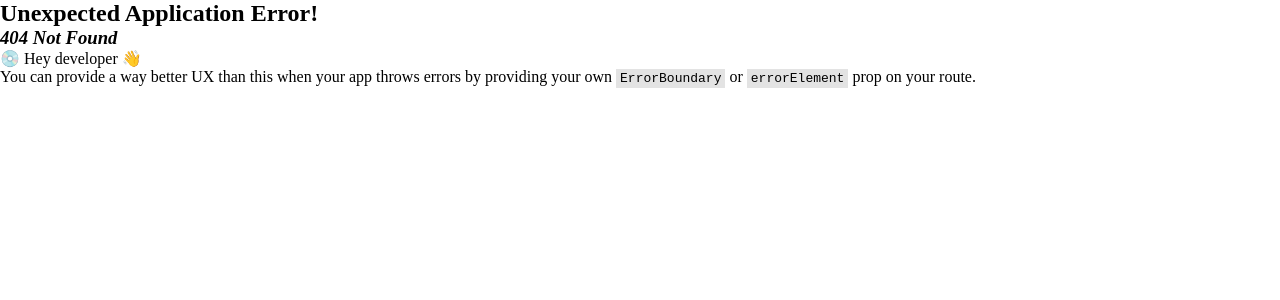
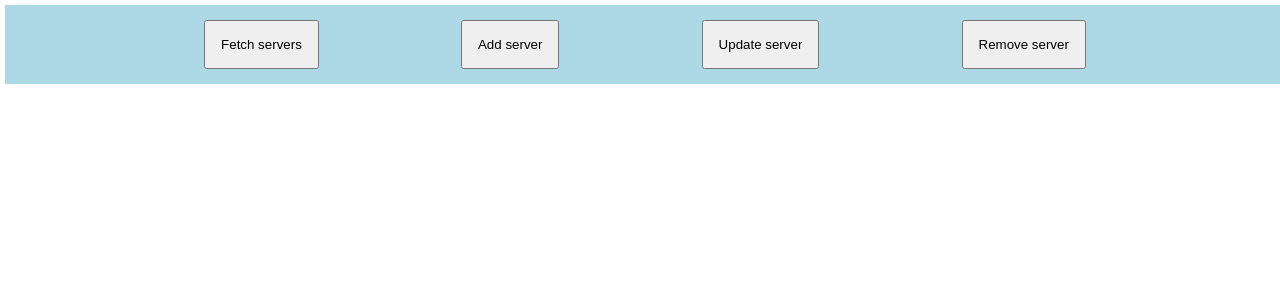
Before and after one commit to DashrathYadav/ServerFrontEnd, a React (Vite) app: page / in a window 1280 px wide. Before the commit this address had no page. Shown: the top 300 px of the page. Built offline with nearby package versions, Linux system fonts and the light colour scheme.

Commit message:
adding hash url

```diff
--- a/package.json
+++ b/package.json
@@ -2,7 +2,7 @@
   "name": "serverfrontend",
   "private": true,
   "version": "0.0.0",
-  "homepage": "https://DashrathYadav.github.io/serverfrontend",
+  "homepage": "https://DashrathYadav.github.io/serverfrontend/#",
   "type": "module",
   "scripts": {
     "dev": "vite",
--- a/src/App.jsx
+++ b/src/App.jsx
@@ -1,7 +1,8 @@
 import {
   Route,
   RouterProvider,
-  createBrowserRouter,
+  createHashRouter,
+  // createBrowserRouter,
   createRoutesFromElements,
 } from "react-router-dom";
 import HomePage from "./components/HomePage";
@@ -28,10 +29,10 @@ import DeleteById from "./components/deleteServer/DeleteById";
 
 */
 
-const router = createBrowserRouter(
+const router = createHashRouter(
   createRoutesFromElements(
-    <Route path="/ServerFrontEnd/">
-      <Route path="/ServerFrontEnd/" element={<HomePage />}>
+    <Route path="/">
+      <Route path="/" element={<HomePage />}>
         <Route path="fetchServers" element={<FetchOptions />}>
           <Route path="fetchAllServers" element={<ServerInfoCards/>}
           loader={fetchServerAllInfo}
```
